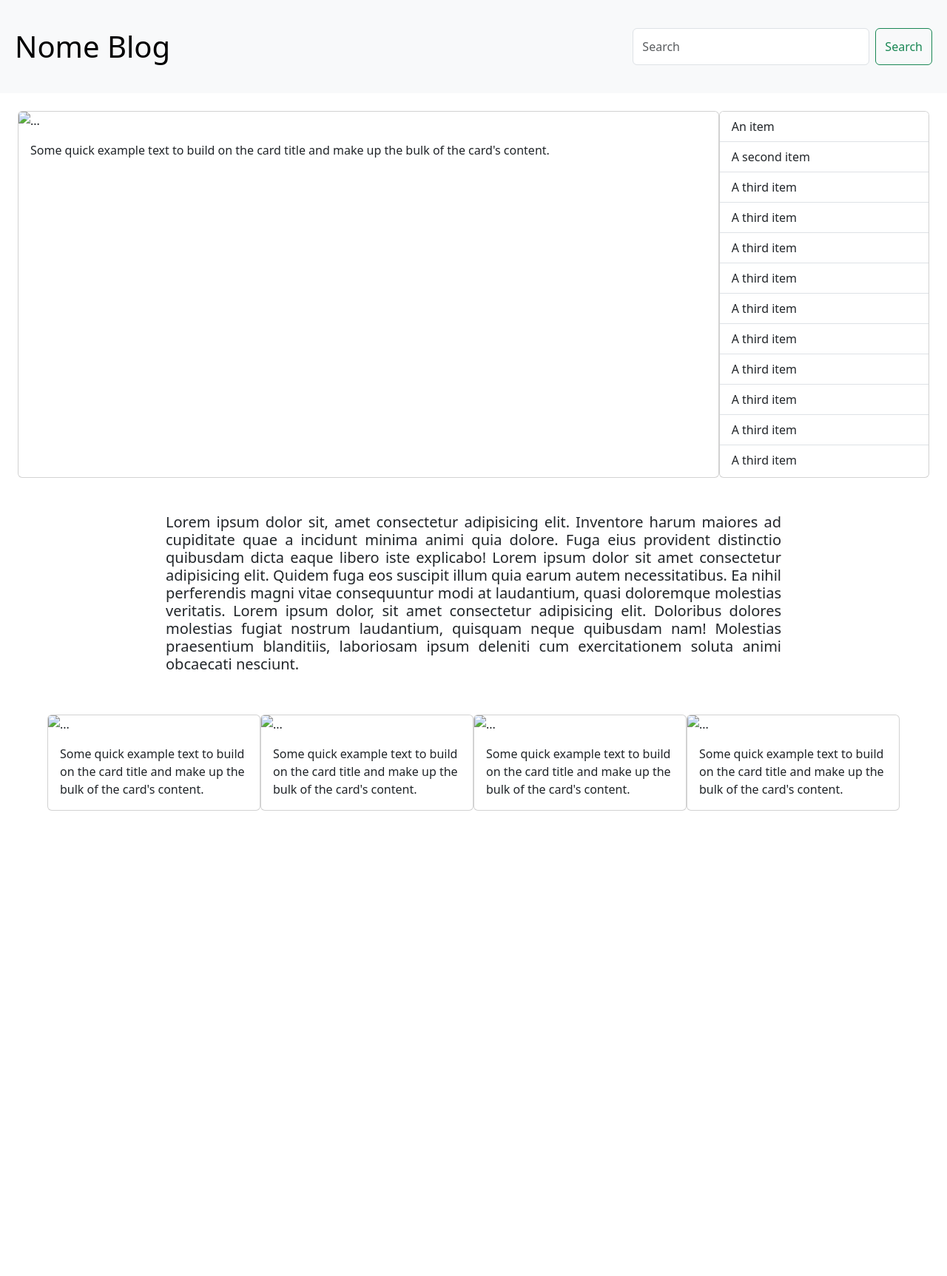
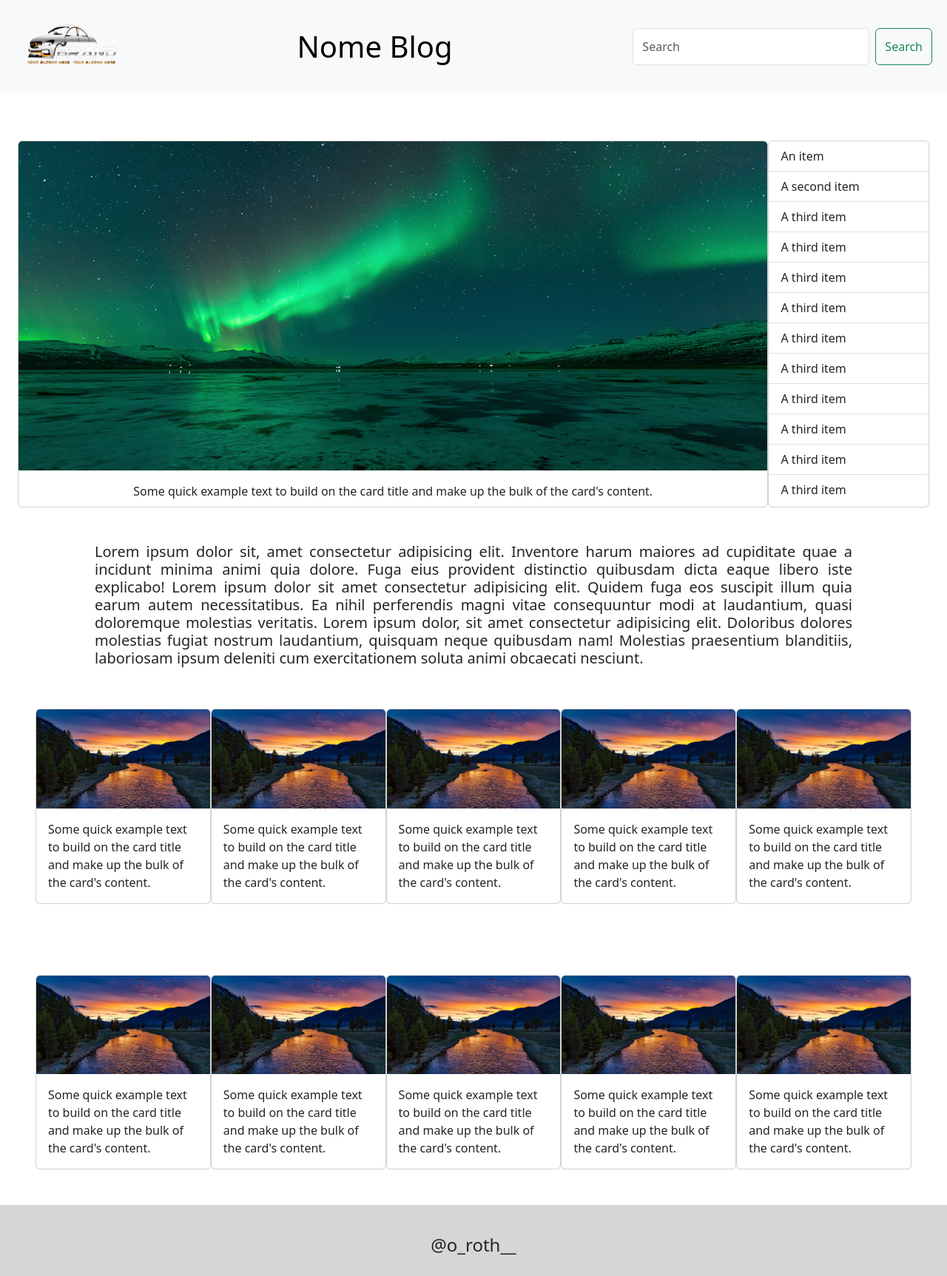
Before and after one commit to oRoth22/MiniBlog, a plain HTML site: page index.html in a window 1280 px wide. Shown: the whole page at 74% size. Before the commit the page ends 1144 px from the top, so only its background shows below. Drawn offline with nearby package versions, Linux system fonts and the light colour scheme.

Commit message:
Add files via upload

```diff
--- a/css/style.css
+++ b/css/style.css
@@ -1,6 +1,39 @@
+#logo{
+    width: 4vw;
+    height: 3vh;
+}
+
+#imglogo{
+    width: 12vw;
+    height: 29vh;
+    position: relative;
+    bottom: 13vh;
+}
+
 #text{
-    width: 65vw;
+    width: 80vw;
     padding-top: 3rem;
     font-size: 2.5vh;
     text-align: justify;
 }
+
+#FotoAlta{
+    width: 100%;
+    height: 90%;
+}
+
+#TextAlto{
+    display: flex;
+    justify-content: center;
+}
+
+#RodaPe{
+    padding: 2vh;
+    height: 12vh;
+    background-color: #D6D6D6;
+}
+
+h1#Footer{
+    font-size: 3vh;
+    padding-top: 3vh;
+}
--- a/index.html
+++ b/index.html
@@ -8,9 +8,12 @@
     <link href="https://cdn.jsdelivr.net/npm/bootstrap@5.3.1/dist/css/bootstrap.min.css" rel="stylesheet" integrity="sha384-4bw+/aepP/YC94hEpVNVgiZdgIC5+VKNBQNGCHeKRQN+PtmoHDEXuppvnDJzQIu9" crossorigin="anonymous">
 </head>
 <body>
-    <nav class="navbar bg-body-tertiary">
-        <div class="container-fluid" style="padding: 20px;">
-          <a class="navbar-brand" style="font-size: 40px;">Nome Blog</a>
+    <nav class="navbar bg-body-tertiary" style="background-color: #33333300;">
+        <div class="container-fluid" style="padding: 20px; background-color: #33333300;">
+          <div id="logo">
+            <img id="imglogo" src="./imagens/imagem_2023-08-06_163452379-removebg-preview.png" alt="">
+          </div>
+          <a class="navbar-brand" style="font-size: 40px; padding-left: 8vw;">Nome Blog</a>
           <form class="d-flex" role="search">
             <input class="form-control me-2" type="search" placeholder="Search" aria-label="Search" style="width: 320px; height: 50px;">
             <button class="btn btn-outline-success" type="submit">Search</button>
@@ -18,16 +21,16 @@
         </div>
     </nav>
 
-   <div class="container-fluid" style="display: flex;">
-    <div class="container-fluid" style="display: flex; justify-content: center; padding-top:3vh;">
-      <div class="card" style="width: 60rem; height: 31rem;">
-        <img src="..." class="card-img-top" alt="...">
+   <div class="container-fluid" style="display: flex; padding-top: 2.5rem;">
+    <div class="container-fluid" style="display: flex; justify-content: space-evenly; padding-top:3vh;">
+      <div class="card" style="width: 70rem; height: 31rem;">
+        <img src="./imagens/Iqaluit-aurora-boreal.jpg" class="card-img-top" alt="..." id="FotoAlta">
         <div class="card-body">
-          <p class="card-text">Some quick example text to build on the card title and make up the bulk of the card's content.</p>
+          <p class="card-text" id="TextAlto">Some quick example text to build on the card title and make up the bulk of the card's content.</p>
         </div>
       </div>
 
-      <div class="card" style="width: 18rem;">
+      <div class="card" style="width: 15rem;">
         <ul class="list-group list-group-flush">
           <li class="list-group-item">An item</li>
           <li class="list-group-item">A second item</li>
@@ -46,43 +49,91 @@
     </div>
    </div>
 
-   <div class="container-fluid" style="display: flex; justify-content: center;">
+   <div class="container-fluid" style="display: flex; justify-content: space-around;">
     <h2 id="text">Lorem ipsum dolor sit, amet consectetur adipisicing elit. Inventore harum maiores ad cupiditate quae a incidunt minima animi quia dolore. Fuga eius provident distinctio quibusdam dicta eaque libero iste explicabo!
       Lorem ipsum dolor sit amet consectetur adipisicing elit. Quidem fuga eos suscipit illum quia earum autem necessitatibus. Ea nihil perferendis magni vitae consequuntur modi at laudantium, quasi doloremque molestias veritatis.
       Lorem ipsum dolor, sit amet consectetur adipisicing elit. Doloribus dolores molestias fugiat nostrum laudantium, quisquam neque quibusdam nam! Molestias praesentium blanditiis, laboriosam ipsum deleniti cum exercitationem soluta animi obcaecati nesciunt.
     </h2>
    </div>
 
-   <div class="container-fluid" style="display: flex; justify-content: center; padding: 3rem; ">
+   <div class="container-fluid" style="display: flex; justify-content: space-evenly; padding: 3rem; ">
     <div class="card" style="width: 18rem;">
-      <img src="..." class="card-img-top" alt="...">
+      <img src="./imagens/paisagem-2C.jpg" class="card-img-top" alt="..." id="FotoBaixa">
       <div class="card-body">
         <p class="card-text">Some quick example text to build on the card title and make up the bulk of the card's content.</p>
       </div>
     </div>
 
     <div class="card" style="width: 18rem;">
-      <img src="..." class="card-img-top" alt="...">
+      <img src="./imagens/paisagem-2C.jpg" class="card-img-top" alt="..." id="FotoBaixa">
       <div class="card-body">
         <p class="card-text">Some quick example text to build on the card title and make up the bulk of the card's content.</p>
       </div>
     </div>
 
     <div class="card" style="width: 18rem;">
-      <img src="..." class="card-img-top" alt="...">
+      <img src="./imagens/paisagem-2C.jpg" class="card-img-top" alt="..." id="FotoBaixa">
       <div class="card-body">
         <p class="card-text">Some quick example text to build on the card title and make up the bulk of the card's content.</p>
       </div>
     </div>
 
     <div class="card" style="width: 18rem;">
-      <img src="..." class="card-img-top" alt="...">
+      <img src="./imagens/paisagem-2C.jpg" class="card-img-top" alt="..." id="FotoBaixa">
+      <div class="card-body">
+        <p class="card-text">Some quick example text to build on the card title and make up the bulk of the card's content.</p>
+      </div>
+    </div>
+
+    <div class="card" style="width: 18rem;">
+      <img src="./imagens/paisagem-2C.jpg" class="card-img-top" alt="..." id="FotoBaixa">
       <div class="card-body">
         <p class="card-text">Some quick example text to build on the card title and make up the bulk of the card's content.</p>
       </div>
     </div>
    </div>
 
+   <div class="container-fluid" style="display: flex; justify-content: space-evenly; padding: 3rem;">
+    <div class="card" style="width: 18rem;">
+      <img src="./imagens/paisagem-2C.jpg" class="card-img-top" alt="..." id="FotoBaixa">
+      <div class="card-body">
+        <p class="card-text">Some quick example text to build on the card title and make up the bulk of the card's content.</p>
+      </div>
+    </div>
+
+    <div class="card" style="width: 18rem;">
+      <img src="./imagens/paisagem-2C.jpg" class="card-img-top" alt="..." id="FotoBaixa">
+      <div class="card-body">
+        <p class="card-text">Some quick example text to build on the card title and make up the bulk of the card's content.</p>
+      </div>
+    </div>
+
+    <div class="card" style="width: 18rem;">
+      <img src="./imagens/paisagem-2C.jpg" class="card-img-top" alt="..." id="FotoBaixa">
+      <div class="card-body">
+        <p class="card-text">Some quick example text to build on the card title and make up the bulk of the card's content.</p>
+      </div>
+    </div>
+
+    <div class="card" style="width: 18rem;">
+      <img src="./imagens/paisagem-2C.jpg" class="card-img-top" alt="..." id="FotoBaixa">
+      <div class="card-body">
+        <p class="card-text">Some quick example text to build on the card title and make up the bulk of the card's content.</p>
+      </div>
+    </div>
+
+    <div class="card" style="width: 18rem;">
+      <img src="./imagens/paisagem-2C.jpg" class="card-img-top" alt="..." id="FotoBaixa">
+      <div class="card-body">
+        <p class="card-text">Some quick example text to build on the card title and make up the bulk of the card's content.</p>
+      </div>
+    </div>
+   </div>
+
+   <div class="container-fluid" id="RodaPe"style="display: flex; justify-content: center;">
+    <h1 id="Footer">@o_roth__</h1>
+   </div>
+
 </body>
 <script src="https://cdn.jsdelivr.net/npm/bootstrap@5.3.1/dist/js/bootstrap.bundle.min.js" integrity="sha384-HwwvtgBNo3bZJJLYd8oVXjrBZt8cqVSpeBNS5n7C8IVInixGAoxmnlMuBnhbgrkm" crossorigin="anonymous"></script>
 </html>
```
Also changed, not shown: imagens/Iqaluit-aurora-boreal.jpg (added), imagens/imagem_2023-08-06_163452379-removebg-preview.png (added), imagens/paisagem-2C.jpg (added).
